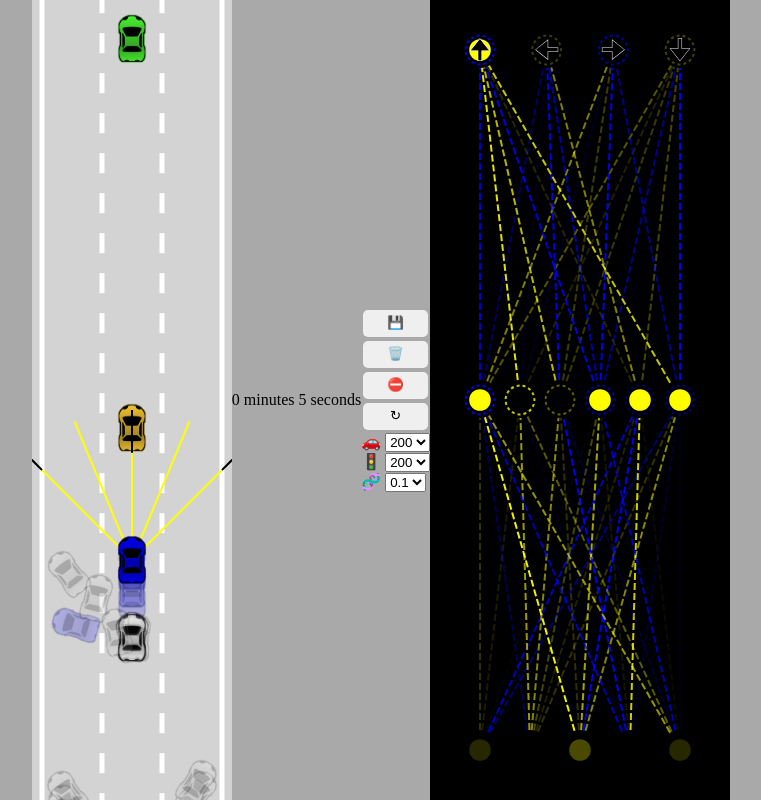
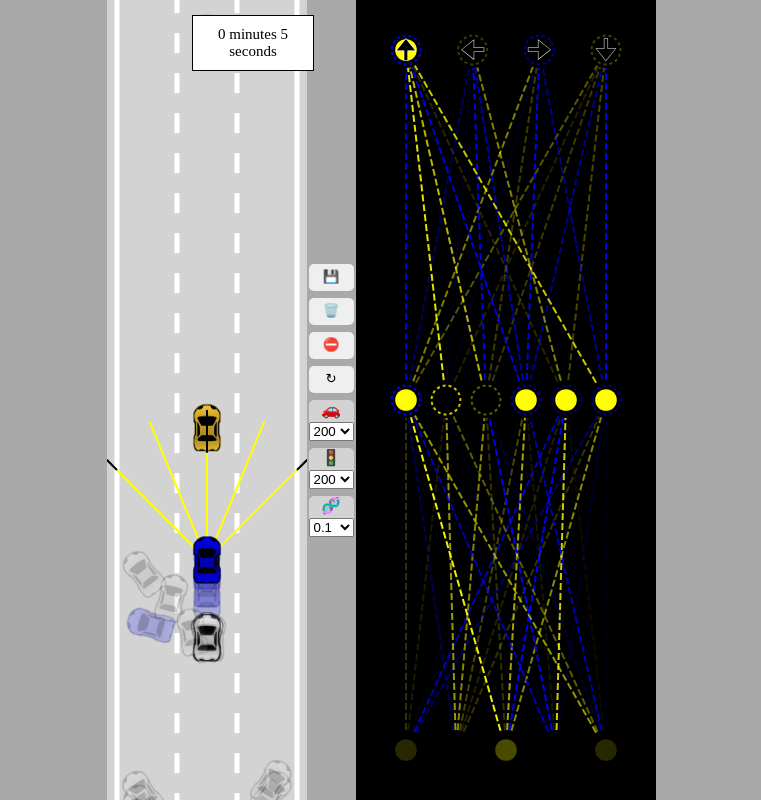
Before and after one commit to omarkham/Self-driving-car, a plain HTML site: page index.html in a window 1280 px wide. Shown: the whole page, without its empty margins (259-1020 px from the left). Drawn offline with Linux system fonts and the light colour scheme.

Commit message:
Update style.css
Added css for the new buttons

```diff
--- a/style.css
+++ b/style.css
@@ -10,6 +10,7 @@ body{
 #verticalButtons{
     display:flex;
     flex-direction:column;
+    gap: 3px;
 }
 
 button{
@@ -18,14 +19,57 @@ button{
     padding: 5px 5px 7px 5px;
     margin: 2px;
     cursor:pointer;
+    transition: 0.3s;
 }
 button:hover{
     background:blue;
 }
-
+.numberOfCar,
+.numberOfTraffic,
+.mutationRatio {
+    background-color: lightgray;
+    display: flex;
+    flex-direction: column;
+    gap: 3px;
+    border-radius: 5px;
+    margin: 2px;
+}
+select {
+    width: 100%;
+}
+.numberOfCar,
+.numberOfTraffic,
+.mutationRatio span {
+    text-align: center;
+}
 #networkCanvas{
     background:black;
 }
 #carCanvas{
     background:lightgray;
 }
+#elapsed-time {
+    position: absolute;
+    top: 0px; /* Adjust as needed */
+    left: 40%; /* This centers the element horizontally*/
+    transform: translateX(-50%); /* This centers the element horizontally*/
+    z-index: 1;
+    width: 100px;
+    padding: 10px;
+    background-color: white;
+    color: black;
+    font-size: 15px;
+    text-align: center;
+    border: 1px solid black; /* Add the border */
+}
+#leaderboard {
+    position: absolute;
+    top: 50%;
+    left: 50%;
+    transform: translate(-50%, -50%);
+    width: 400px;
+    height: 300px;
+    background-color: white;
+    border: 1px solid black;
+    padding: 20px;
+}
```
